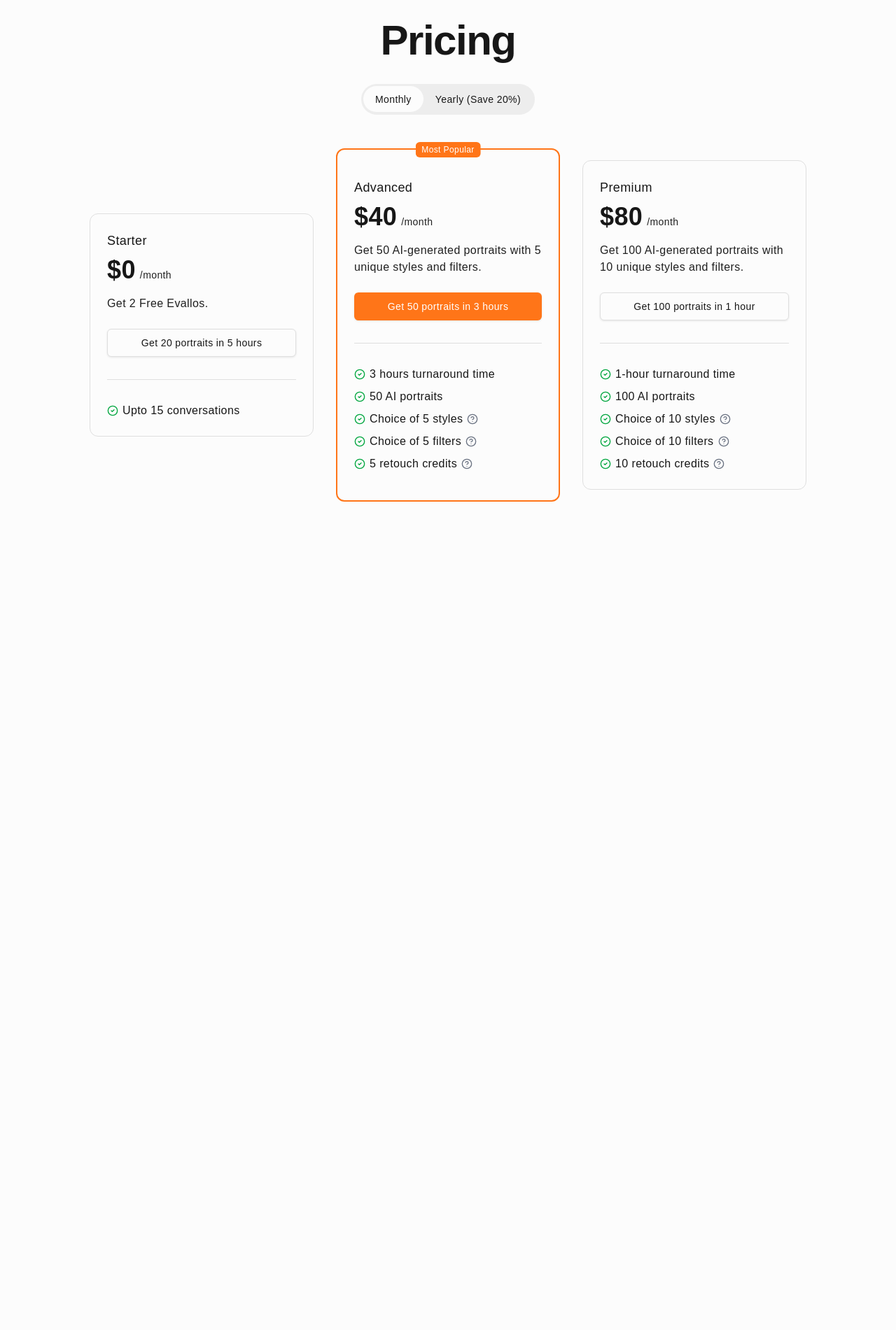
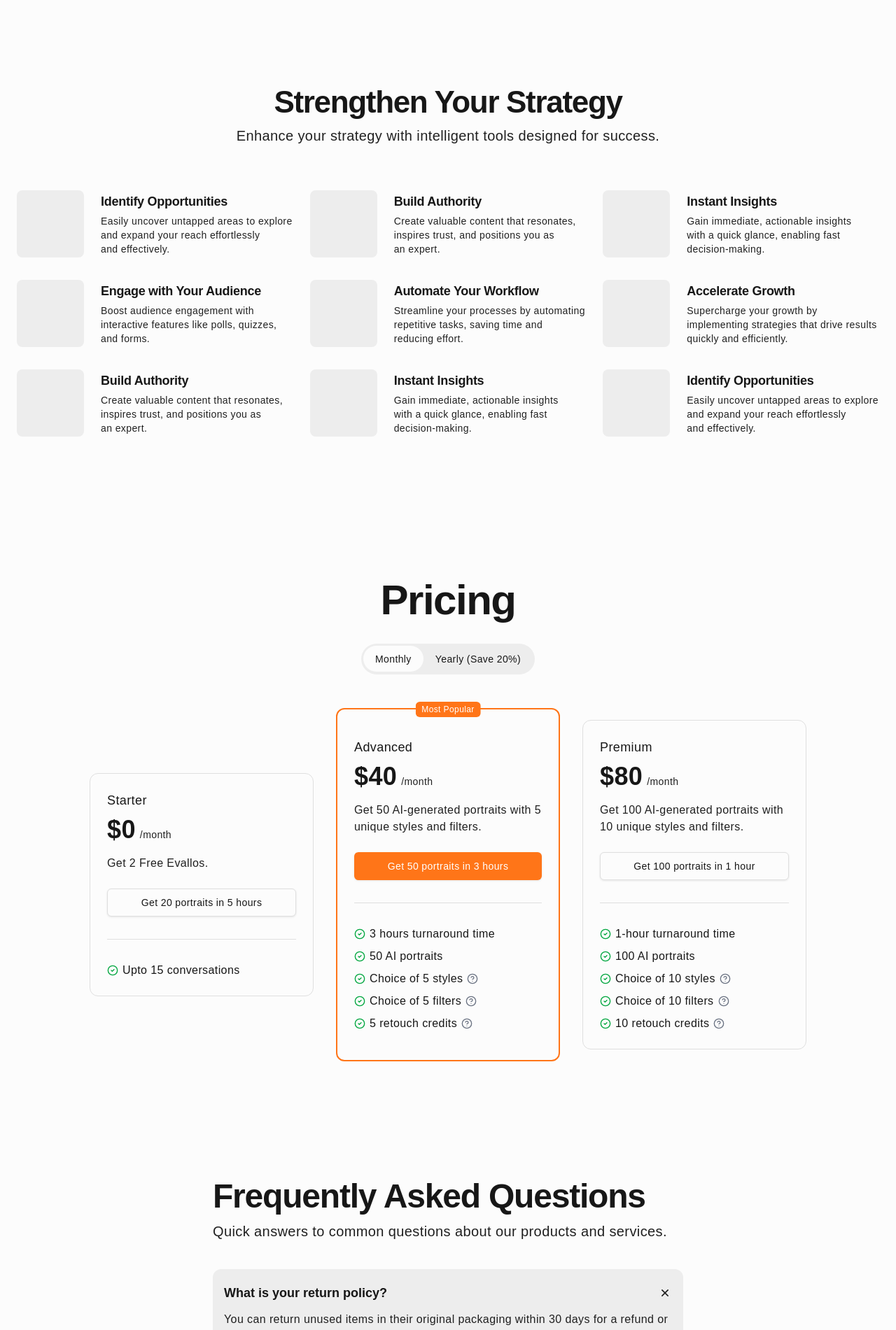
Before and after one commit to thepramodgeorge/Evallo-Website, a Next.js app: page / in a window 1280 px wide. Shown: the part 880-2781 px from the top of the page at 70% size. Before the commit the page ends 1652 px from the top, so only its background shows below. Built offline with nearby package versions, Linux system fonts and the light colour scheme.

Commit message:
feat: add features and faq shadcn blocks; update navbar behavior

```diff
--- a/app/page.tsx
+++ b/app/page.tsx
@@ -1,11 +1,15 @@
 import Hero from "@/components/hero"
+import Features07 from "@/components/features-07"
 import Pricing03 from "@/app/pricing/page"
+import FAQ07 from "@/components/faq-07"
 
 export default function Home() {
   return (
     <>
       <Hero />
+      <Features07 />
       <Pricing03 />
+      <FAQ07 />
     </>
   )
 }
--- /dev/null
+++ b/components/faq-07/faq-07.tsx
@@ -0,0 +1,83 @@
+import {
+  Accordion,
+  AccordionContent,
+  AccordionItem,
+} from "@/components/ui/accordion";
+import { cn } from "@/lib/utils";
+import { Accordion as AccordionPrimitive } from "radix-ui";
+import { PlusIcon } from "lucide-react";
+
+const faq = [
+  {
+    question: "What is your return policy?",
+    answer:
+      "You can return unused items in their original packaging within 30 days for a refund or exchange. Contact support for assistance.",
+  },
+  {
+    question: "How do I track my order?",
+    answer:
+      "Track your order using the link provided in your confirmation email, or log into your account to view tracking details.",
+  },
+  {
+    question: "Do you ship internationally?",
+    answer:
+      "Yes, we ship worldwide. Shipping fees and delivery times vary by location, and customs duties may apply for some countries.",
+  },
+  {
+    question: "What payment methods do you accept?",
+    answer:
+      "We accept Visa, MasterCard, American Express, PayPal, Apple Pay, and Google Pay, ensuring secure payment options for all customers.",
+  },
+  {
+    question: "What if I receive a damaged item?",
+    answer:
+      "Please contact our support team within 48 hours of delivery with photos of the damaged item. We’ll arrange a replacement or refund.",
+  },
+];
+
+const FAQ07 = () => {
+  return (
+    <div className="min-h-screen flex items-center justify-center px-6 py-12">
+      <div className="w-full max-w-2xl">
+        <h2 className="text-4xl md:text-5xl leading-[1.15]! font-semibold tracking-tighter">
+          Frequently Asked Questions
+        </h2>
+        <p className="mt-2 text-xl text-muted-foreground">
+          Quick answers to common questions about our products and services.
+        </p>
+
+        <Accordion
+          type="single"
+          collapsible
+          className="mt-8 sm:mt-10 space-y-4"
+          defaultValue="question-0"
+        >
+          {faq.map(({ question, answer }, index) => (
+            <AccordionItem
+              key={question}
+              value={`question-${index}`}
+              className="bg-accent py-1 px-4 rounded-xl border-none"
+            >
+              <AccordionPrimitive.Header className="flex">
+                <AccordionPrimitive.Trigger
+                  className={cn(
+                    "flex flex-1 items-center justify-between pt-4 pb-3 font-semibold tracking-tight transition-all hover:underline [&[data-state=open]>svg]:rotate-45",
+                    "text-start text-lg"
+                  )}
+                >
+                  {question}
+                  <PlusIcon className="h-5 w-5 shrink-0 text-muted-foreground transition-transform duration-200" />
+                </AccordionPrimitive.Trigger>
+              </AccordionPrimitive.Header>
+              <AccordionContent className="text-base text-muted-foreground">
+                {answer}
+              </AccordionContent>
+            </AccordionItem>
+          ))}
+        </Accordion>
+      </div>
+    </div>
+  );
+};
+
+export default FAQ07;
--- /dev/null
+++ b/components/faq-07/index.tsx
@@ -0,0 +1 @@
+export { default } from "./faq-07";
--- /dev/null
+++ b/components/features-07/features-07.tsx
@@ -0,0 +1,100 @@
+import {
+  BookCheck,
+  ChartPie,
+  FolderSync,
+  Goal,
+  Users,
+  Zap,
+} from "lucide-react";
+import Link from "next/link";
+
+const features = [
+  {
+    icon: Goal,
+    title: "Identify Opportunities",
+    description:
+      "Easily uncover untapped areas to explore and expand your reach effortlessly and effectively.",
+  },
+  {
+    icon: BookCheck,
+    title: "Build Authority",
+    description:
+      "Create valuable content that resonates, inspires trust, and positions you as an expert.",
+  },
+  {
+    icon: ChartPie,
+    title: "Instant Insights",
+    description:
+      "Gain immediate, actionable insights with a quick glance, enabling fast decision-making.",
+  },
+  {
+    icon: Users,
+    title: "Engage with Your Audience",
+    description:
+      "Boost audience engagement with interactive features like polls, quizzes, and forms.",
+  },
+  {
+    icon: FolderSync,
+    title: "Automate Your Workflow",
+    description:
+      "Streamline your processes by automating repetitive tasks, saving time and reducing effort.",
+  },
+  {
+    icon: Zap,
+    title: "Accelerate Growth",
+    description:
+      "Supercharge your growth by implementing strategies that drive results quickly and efficiently.",
+  },
+  {
+    icon: BookCheck,
+    title: "Build Authority",
+    description:
+      "Create valuable content that resonates, inspires trust, and positions you as an expert.",
+  },
+  {
+    icon: ChartPie,
+    title: "Instant Insights",
+    description:
+      "Gain immediate, actionable insights with a quick glance, enabling fast decision-making.",
+  },
+  {
+    icon: Goal,
+    title: "Identify Opportunities",
+    description:
+      "Easily uncover untapped areas to explore and expand your reach effortlessly and effectively.",
+  },
+];
+
+const Features07Page = () => {
+  return (
+    <div className="min-h-screen flex items-center justify-center">
+      <div className="max-w-(--breakpoint-xl) w-full py-10 px-6">
+        <h2 className="text-4xl md:text-[2.75rem] md:leading-[1.2] font-semibold tracking-[-0.03em] sm:max-w-xl text-pretty sm:mx-auto sm:text-center">
+          Strengthen Your Strategy
+        </h2>
+        <p className="mt-2 text-muted-foreground text-lg sm:text-xl sm:text-center">
+          Enhance your strategy with intelligent tools designed for success.
+        </p>
+        <div className="mt-12 sm:mt-16 grid md:grid-cols-2 lg:grid-cols-3 gap-6 sm:gap-y-8">
+          {features.map((feature, index) => (
+            <Link key={index} href="#">
+              <div className="flex gap-6 items-center rounded-lg -mx-2 sm:mx-0 max-w-lg">
+                <div className="h-24 aspect-square shrink-0 rounded-lg bg-muted" />
+                <div className="">
+                  <span className="font-semibold tracking-[-0.015em] text-lg">
+                    {feature.title}
+                  </span>
+                  <p className="mt-1 text-sm text-muted-foreground text-pretty">
+                    {feature.description}
+                  </p>
+                </div>
+              </div>
+            </Link>
+          ))}
+        </div>
+      </div>
+    </div>
+  );
+};
+
+export default Features07Page;
--- /dev/null
+++ b/components/features-07/index.tsx
@@ -0,0 +1 @@
+export { default } from "./features-07";
--- /dev/null
+++ b/components/ui/accordion.tsx
@@ -0,0 +1,66 @@
+"use client"
+
+import * as React from "react"
+import { Accordion as AccordionPrimitive } from "radix-ui"
+import { ChevronDownIcon } from "lucide-react"
+
+import { cn } from "@/lib/utils"
+
+function Accordion({
+  ...props
+}: React.ComponentProps<typeof AccordionPrimitive.Root>) {
+  return <AccordionPrimitive.Root data-slot="accordion" {...props} />
+}
+
+function AccordionItem({
+  className,
+  ...props
+}: React.ComponentProps<typeof AccordionPrimitive.Item>) {
+  return (
+    <AccordionPrimitive.Item
+      data-slot="accordion-item"
+      className={cn("border-b last:border-b-0", className)}
+      {...props}
+    />
+  )
+}
+
+function AccordionTrigger({
+  className,
+  children,
+  ...props
+}: React.ComponentProps<typeof AccordionPrimitive.Trigger>) {
+  return (
+    <AccordionPrimitive.Header className="flex">
+      <AccordionPrimitive.Trigger
+        data-slot="accordion-trigger"
+        className={cn(
+          "focus-visible:border-ring focus-visible:ring-ring/50 flex flex-1 items-start justify-between gap-4 rounded-md py-4 text-left text-sm font-medium transition-all outline-none hover:underline focus-visible:ring-[3px] disabled:pointer-events-none disabled:opacity-50 [&[data-state=open]>svg]:rotate-180",
+          className
+        )}
+        {...props}
+      >
+        {children}
+        <ChevronDownIcon className="text-muted-foreground pointer-events-none size-4 shrink-0 translate-y-0.5 transition-transform duration-200" />
+      </AccordionPrimitive.Trigger>
+    </AccordionPrimitive.Header>
+  )
+}
+
+function AccordionContent({
+  className,
+  children,
+  ...props
+}: React.ComponentProps<typeof AccordionPrimitive.Content>) {
+  return (
+    <AccordionPrimitive.Content
+      data-slot="accordion-content"
+      className="data-[state=closed]:animate-accordion-up data-[state=open]:animate-accordion-down overflow-hidden text-sm"
+      {...props}
+    >
+      <div className={cn("pt-0 pb-4", className)}>{children}</div>
+    </AccordionPrimitive.Content>
+  )
+}
+
+export { Accordion, AccordionItem, AccordionTrigger, AccordionContent }
--- a/components/ui/resizable-navbar.tsx
+++ b/components/ui/resizable-navbar.tsx
@@ -72,7 +72,7 @@
   className={cn("sticky inset-x-0 top-6 z-40 w-full", className)}
     >
       {React.Children.map(children, (child) =>
-        React.isValidElement(child)
+        React.isValidElement(child) && typeof child.type !== "string"
           ? React.cloneElement(
               child as React.ReactElement<{ visible?: boolean }>,
               { visible },
@@ -109,7 +109,7 @@
       )}
     >
       {React.Children.map(children, (child) =>
-        React.isValidElement(child)
+        React.isValidElement(child) && typeof child.type !== "string"
           ? React.cloneElement(
               child as React.ReactElement<{ visible?: boolean }>,
               { visible },
--- a/package.json
+++ b/package.json
@@ -13,6 +13,7 @@
     "@dnd-kit/modifiers": "^9.0.0",
     "@dnd-kit/sortable": "^10.0.0",
     "@dnd-kit/utilities": "^3.2.2",
+    "@radix-ui/react-accordion": "^1.2.12",
     "@radix-ui/react-avatar": "^1.1.10",
     "@radix-ui/react-checkbox": "^1.3.3",
     "@radix-ui/react-dialog": "^1.1.15",
```
Also changed, not shown: 1 other file (tests, documents, lock files or other folders).
